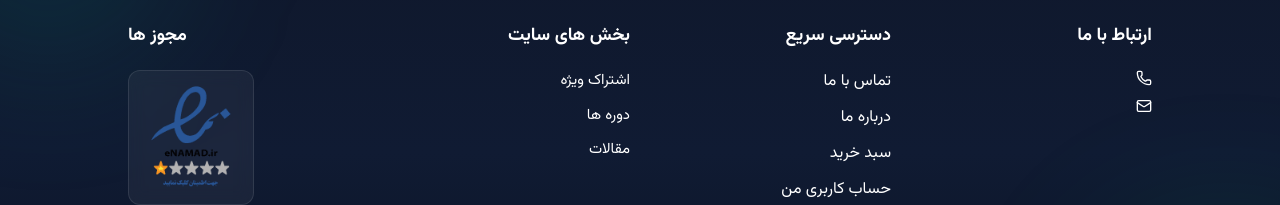
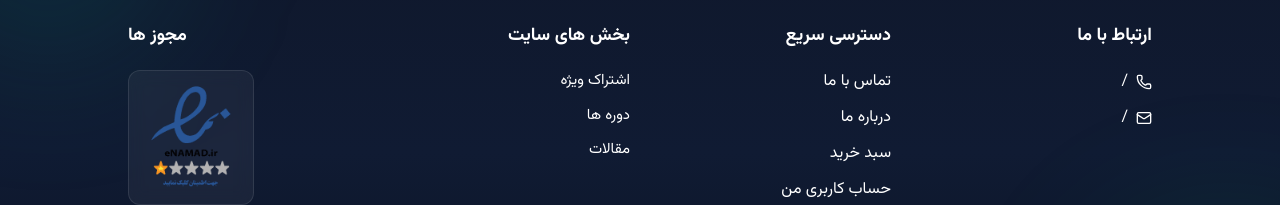
Before and after one commit to mohammad1394/hooshcadeh, a Next.js app in the folder frontend/: page / in a window 1280 px wide. Shown: the part 2256-2461 px from the top of the page. Built offline with nearby package versions, Linux system fonts and the light colour scheme; no server answers.

Commit message:
chnage footer url

```diff
--- a/frontend/src/components/Shared/footer/Footer.tsx
+++ b/frontend/src/components/Shared/footer/Footer.tsx
@@ -76,11 +76,11 @@ async function Footer() {
                             <ul className="flex gap-3 flex-col">
                                 <li className="flex items-center gap-2 hover:text-emerald-400 hover:-translate-x-2 transition-all duration-300">
                                     <Phone size={16} className="shrink-0" />
-                                    <span dir="ltr">{siteSettings.phone_number_site}</span>
+                                    <span dir="ltr">{siteSettings.phone_number_site || "/"}</span>
                                 </li>
                                 <li className="flex items-center gap-2 hover:text-emerald-400 hover:-translate-x-2 transition-all duration-300">
                                     <Mail size={16} className="shrink-0" />
-                                    <span dir="ltr">{siteSettings.email_site}</span>
+                                    <span dir="ltr">{siteSettings.email_site || "/"}</span>
                                 </li>
                             </ul>
                         </div>
@@ -92,7 +92,7 @@ async function Footer() {
                                 {quickAccess.map((item) => (
                                     <li key={item.title}>
                                         <Link
-                                            href={item.link}
+                                            href={item.link || "/"}
                                             className="hover:text-emerald-400 hover:-translate-x-2 transition-all duration-300 inline-block focus:outline-none focus-visible:ring-2 focus-visible:ring-emerald-400 rounded-sm"
                                         >
                                             {item.title}
@@ -109,7 +109,7 @@ async function Footer() {
                                 {siteSections.map((item) => (
                                     <li key={item.title}>
                                         <Link
-                                            href={item.link}
+                                            href={item.link || "/"}
                                             className="hover:text-emerald-400 hover:-translate-x-2 transition-all duration-300 inline-block focus:outline-none focus-visible:ring-2 focus-visible:ring-emerald-400 rounded-sm"
                                         >
                                             {item.title}
@@ -132,7 +132,7 @@ async function Footer() {
                             </div>
                             <div className={"flex flex-row gap-5"}>
                                 <Link
-                                    href={siteSettings.eitaa}
+                                    href={siteSettings.eitaa || "/"}
                                     className="bg-[#C38E0A] flex items-center justify-center gap-2 col-span-1 lg:col-span-1 p-4 text-center rounded-lg transition-transform duration-300 hover:scale-[1.03] focus:outline-none focus-visible:ring-2 focus-visible:ring-amber-300"
                                 >
                                     <MessageCircle size={18} />
@@ -140,7 +140,7 @@ async function Footer() {
                                 </Link>
 
                                 <Link
-                                    href={siteSettings.telegram}
+                                    href={siteSettings.telegram || "/"}
                                     className="bg-gradient-to-tr from-[#0088cc] to-[#00aaff] flex items-center justify-center gap-2 col-span-1 lg:col-span-1 p-4 text-center rounded-lg transition-transform duration-300 hover:scale-[1.03] focus:outline-none focus-visible:ring-2 focus-visible:ring-sky-300"
                                 >
                                     <Send size={18} />
@@ -152,7 +152,7 @@ async function Footer() {
                         <hr className={"text-white"}/>
                     <div className="flex flex-row justify-between">
                         <p className="">
-                            © تمامی حقوق برای مجموعه  {siteSettings.site_name}محفوظ می‌باشد
+                            © تمامی حقوق برای مجموعه  {siteSettings.site_name || "هوشکده"}محفوظ می‌باشد
 
                         </p>
                         <p>
```
